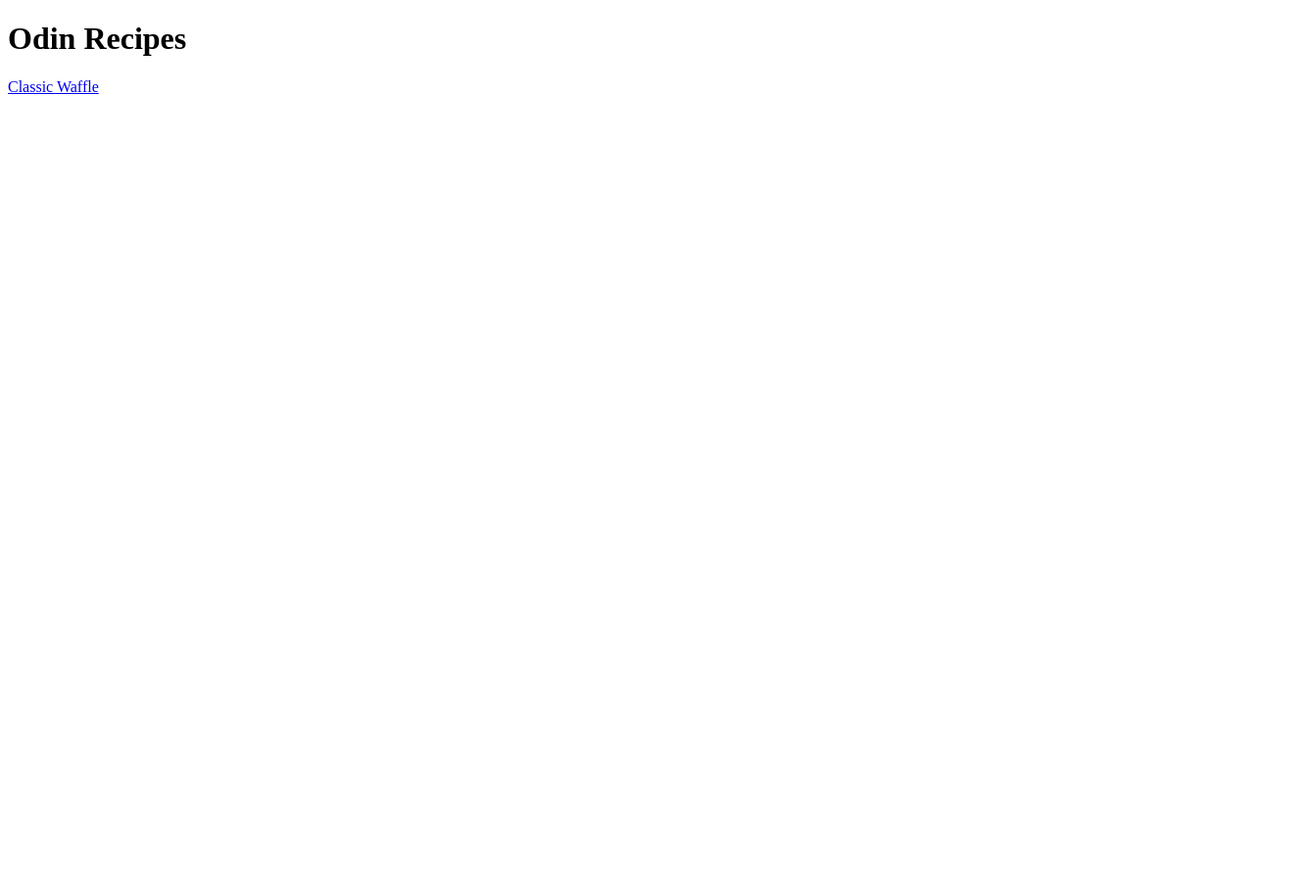
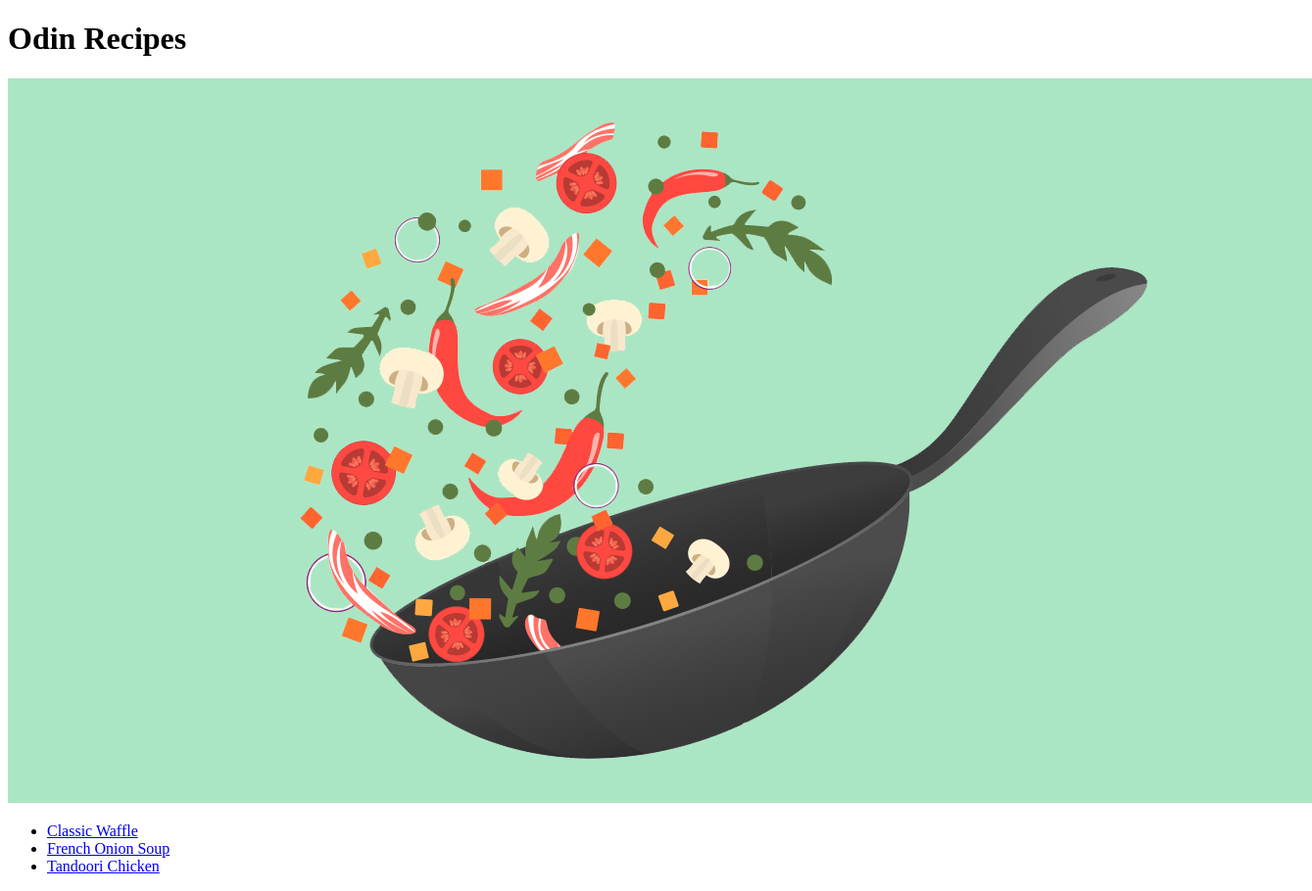
Before and after one commit to aaryanparida99/odin-recipes, a plain HTML site: page index.html in a window 1280 px wide. Shown: the whole page at 98% size, 1339 px wide, since content can reach past the window. Before the commit the page ends 800 px from the top, so only its background shows below. Drawn offline with Linux system fonts and the light colour scheme.

Commit message:
index.html file updated

```diff
--- a/index.html
+++ b/index.html
@@ -8,6 +8,12 @@
 </head>
 <body>
     <h1>Odin Recipes</h1>
-    <a href="/recipes/Classic_Waffle.html">Classic Waffle</a>
+    <img src="recipes/Images/Cook.jpeg" alt="">
+    <ul>
+        <li><a href="/recipes/Classic_Waffle.html">Classic Waffle</a></li>
+        <li><a href="/recipes/French_onion_soup.html">French Onion Soup</a></li>
+        <li><a href="/recipes/Tandoori_chicken.html">Tandoori Chicken</a></li>
+    </ul>
+
 </body>
 </html>
```
Also changed, not shown: recipes/Images/Cook.jpeg (added).
